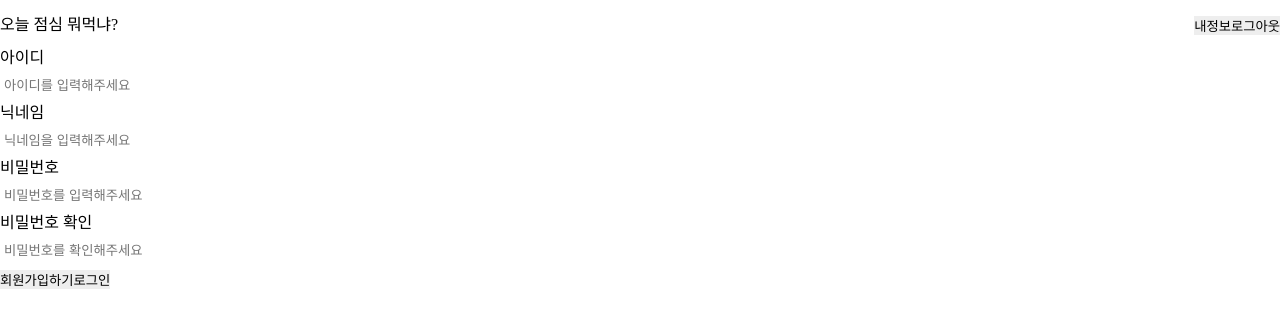
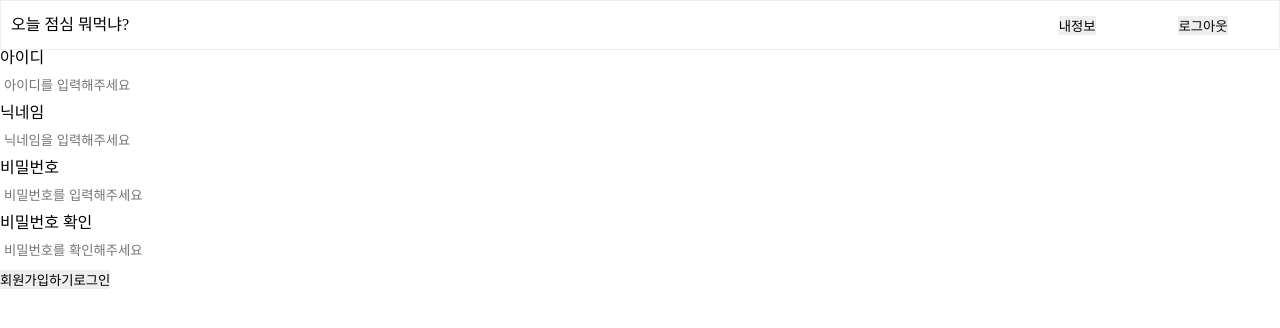
Before and after one commit to jihyunan-dev/hanghae_mini_front, a React (Create React App) app: page /register in a window 1280 px wide. Shown: the top 328 px of the page. Built offline with nearby package versions, Linux system fonts and the light colour scheme.

Commit message:
[docs] Header.js & Main.js & Rank.js css뼈대 생성

```diff
--- a/src/components/CategoryBtns.js
+++ b/src/components/CategoryBtns.js
@@ -1,28 +1,49 @@
 import React from "react";
+import { useState } from "react";
 import { Button } from "../elements";
 
 const CategoryBtns = (props) => {
+  const [categoryOne, setCategoryOne] = useState();
+  const [categoryTwo, setCategoryTwo] = useState();
+  const [categoryThree, setCategoryThree] = useState();
+  console.log(setCategoryOne);
   // 카테고리 정리 필요
-  const category1 = ["채식", "육식 + 채식"];
+  const category1 = ["채식", "채식+육식"];
   const category2 = ["식사", "요리"];
   const category3 = ["한식", "중식", "일식", "양식", "그 외"];
+
   return (
     <div>
       <div>
         {category1.map((item, idx) => (
-          <Button key={idx} text={item} />
+          <Button
+            value={categoryOne}
+            _onClick={setCategoryOne}
+            key={idx}
+            text={item}
+          />
         ))}
       </div>
       <hr />
       <div>
         {category2.map((item, idx) => (
-          <Button key={idx} text={item} />
+          <Button
+            value={categoryTwo}
+            _onClick={setCategoryTwo}
+            key={idx}
+            text={item}
+          />
         ))}
       </div>
       <hr />
       <div>
         {category3.map((item, idx) => (
-          <Button key={idx} text={item} />
+          <Button
+            value={categoryThree}
+            _onClick={setCategoryThree}
+            key={idx}
+            text={item}
+          />
         ))}
       </div>
     </div>
--- a/src/components/Header.js
+++ b/src/components/Header.js
@@ -7,10 +7,10 @@ const Header = (props) => {
     <>
       <Container>
         <div>오늘 점심 뭐먹냐?</div>
-        <div>
+        <Info>
           <Button width="auto" text="내정보"></Button>
           <Button width="auto" text="로그아웃"></Button>
-        </div>
+        </Info>
       </Container>
     </>
   );
@@ -22,6 +22,16 @@ const Container = styled.div`
   display: flex;
   justify-content: space-between;
   align-items: center;
+  border: 1px solid #eee;
+  padding: 10px;
+`;
+
+const Info = styled.div`
+  width: 20%;
+  height: 100%;
+  display: flex;
+  justify-content: space-around;
+  align-items: center;
 `;
 
 export default Header;
--- a/src/components/Rank.js
+++ b/src/components/Rank.js
@@ -1,4 +1,5 @@
 import React from "react";
+import styled from "styled-components";
 import { Button } from "../elements";
 import { useSelector, useDispatch } from "react-redux";
 import { actionCreators as reloadAction } from "../redux/modules/result";
@@ -25,7 +26,7 @@ const Rank = (props) => {
   ];
 
   return (
-    <div>
+    <Container>
       <h3>인기 점심 메뉴</h3>
 
       <div>
@@ -40,8 +41,13 @@ const Rank = (props) => {
           );
         })}
       </div>
-    </div>
+    </Container>
   );
 };
 
+const Container = styled.div`
+  width: 100%;
+  height: 100%;
+`;
+
 export default Rank;
--- a/src/pages/Main.js
+++ b/src/pages/Main.js
@@ -1,4 +1,5 @@
 import React, { useState } from "react";
+import styled from "styled-components";
 import { useDispatch } from "react-redux";
 import { actionCreators as resultAction } from "../redux/modules/result";
 import { Button } from "../elements";
@@ -19,15 +20,28 @@ const Main = () => {
   };
 
   return (
+    <Container>
       <div>
         <p>{user.name}님의 오늘 점심 추천</p>
         <CategoryBtns />
         <Button _onClick={result} text="메뉴 추천받기" />
         <ResultBtns />
         <Comment />
+      </div>
+      <div>
         <Rank />
       </div>
+    </Container>
   );
 };
 
+const Container = styled.div`
+  width: 100%;
+  height: 100%;
+  display: flex;
+  justify-content: space-around;
+  align-items: center;
+  padding: 10px;
+`;
+
 export default Main;
--- a/src/pages/Register.js
+++ b/src/pages/Register.js
@@ -1,4 +1,5 @@
 import React from "react";
+import styled from "styled-components";
 import { Input, Button } from "../elements";
 
 import { useDispatch } from "react-redux";
@@ -25,7 +26,7 @@ const Register = (props) => {
 
   return (
     <>
-      <div>
+      <Container>
         <Input
           label="아이디"
           placeholder="아이디를 입력해주세요"
@@ -56,9 +57,11 @@ const Register = (props) => {
         ></Input>
         <Button _onClick={signUp} width="auto" text="회원가입하기"></Button>
         <Button width="auto" text="로그인"></Button>
-      </div>
+      </Container>
     </>
   );
 };
 
+const Container = styled.div``;
+
 export default Register;
```
Also changed, not shown: response.json (+12 -0 lines). Lines whose indentation alone changed are shown as unchanged.
